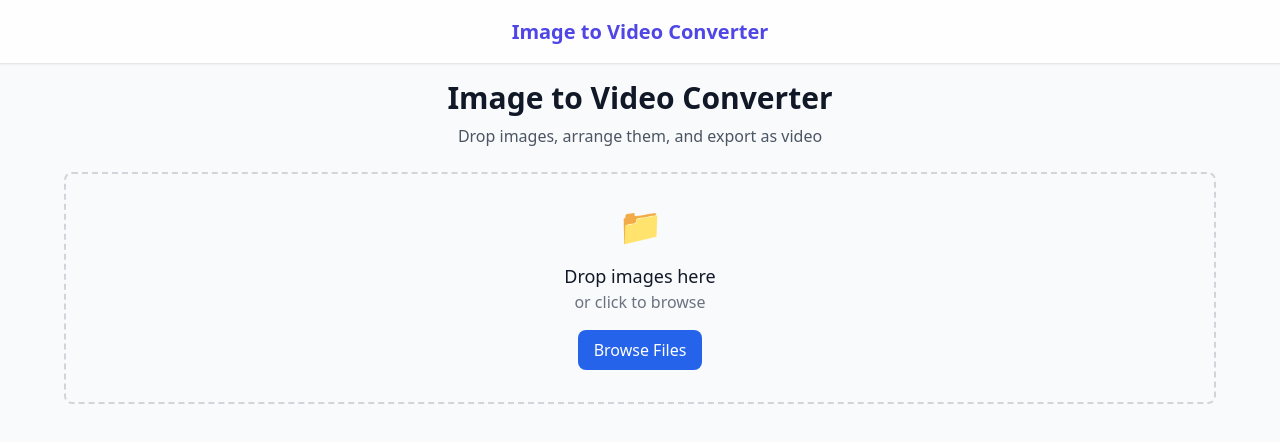
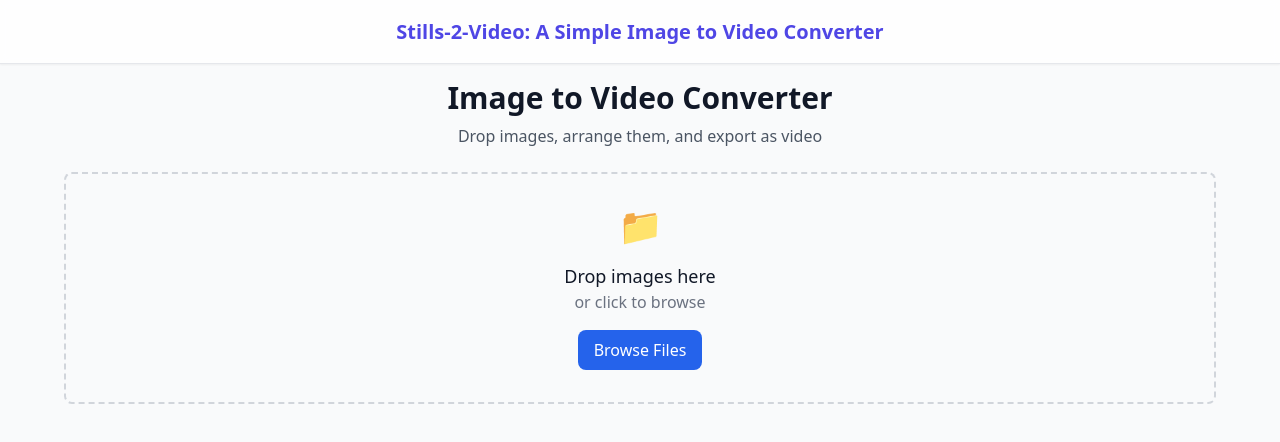
Before and after one commit to robrab2000/stills2video, a React (Vite) app: page / in a window 1280 px wide. Shown: the top 442 px of the page. Built offline with nearby package versions, Linux system fonts and the light colour scheme.

Commit message:
Updated header title to "Stills-2-Video: A Simple Image to Video Converter"

```diff
--- a/src/App.tsx
+++ b/src/App.tsx
@@ -5,7 +5,7 @@ export default function App() {
   return (
     <div className="min-h-screen flex flex-col bg-gray-50">
       <header className="sticky top-0 z-10 bg-white/80 backdrop-blur-sm h-16 flex justify-center items-center border-b shadow-sm px-4">
-        <h2 className="text-xl font-semibold text-primary">Image to Video Converter</h2>
+        <h2 className="text-xl font-semibold text-primary">Stills-2-Video: A Simple Image to Video Converter</h2>
       </header>
       <main className="flex-1 p-4">
         <div className="max-w-6xl mx-auto">
```
